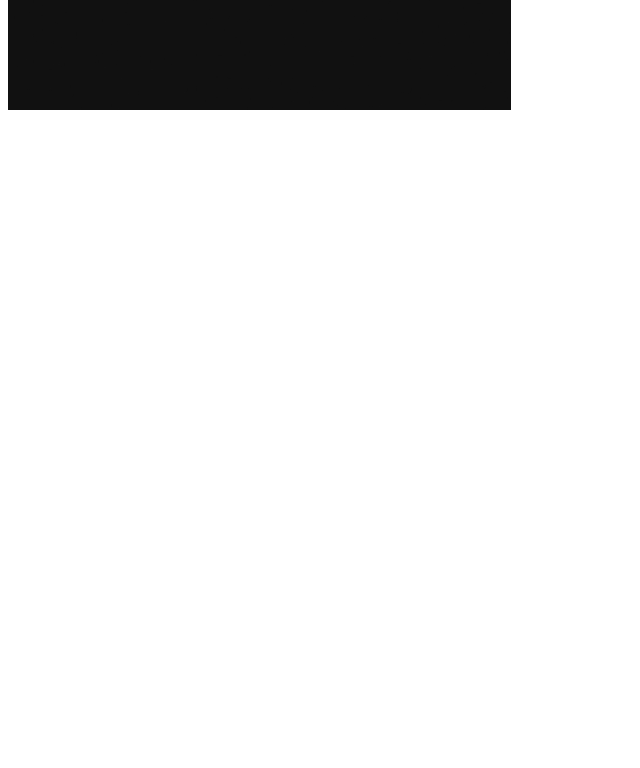
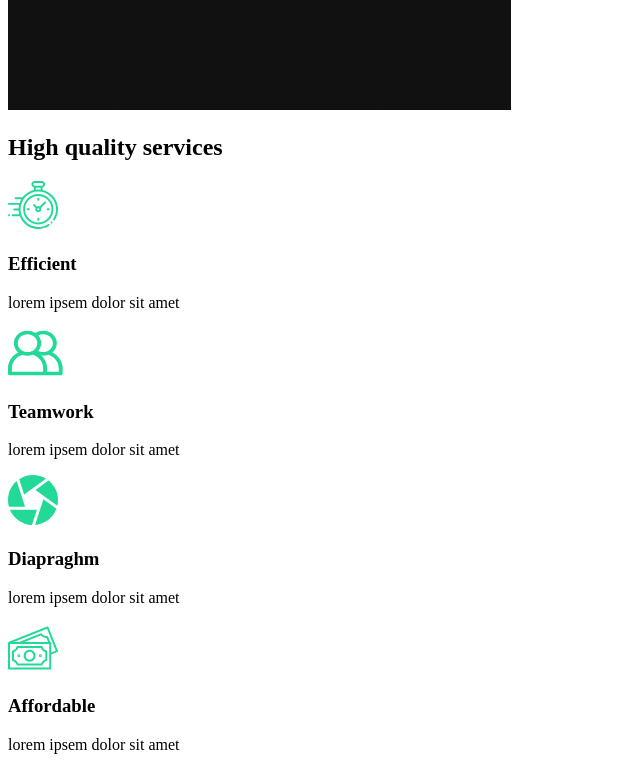
Before and after one commit to dhirthacker7/react-website-capture, a React (Create React App) app: page / in a window 1280 px wide. Shown: the part 860-1628 px from the top of the page, without its empty margins (0-640 px from the left). Before the commit the page ends 982 px from the top, so only its background shows below. Built offline with nearby package versions, Linux system fonts and the light colour scheme.

Commit message:
3. Services Section

```diff
--- /dev/null
+++ b/src/components/ServicesSection.js
@@ -0,0 +1,50 @@
+import React from 'react';
+// Import Icons
+import clock from '../img/clock.svg';
+import diaphragm from '../img/diaphragm.svg';
+import money from '../img/money.svg';
+import teamwork from '../img/teamwork.svg';
+import home2 from '../img/home2.png';
+
+const ServicesSection = () => {
+  return (
+    <div className='services' >
+      <div className='description'>
+        <h2>High <span>quality</span> services</h2>
+        <div className='cards'>
+          <div className='card'>
+            <div className='icon'>
+              <img src={clock} alt='icon' />
+              <h3>Efficient</h3>
+            </div>
+            <p>lorem ipsem dolor sit amet</p>
+          </div>
+          <div className='card'>
+            <div className='icon'>
+              <img src={teamwork} alt='icon' />
+              <h3>Teamwork</h3>
+            </div>
+            <p>lorem ipsem dolor sit amet</p>
+          </div>          <div className='card'>
+            <div className='icon'>
+              <img src={diaphragm} alt='icon' />
+              <h3>Diapraghm</h3>
+            </div>
+            <p>lorem ipsem dolor sit amet</p>
+          </div>          <div className='card'>
+            <div className='icon'>
+              <img src={money} alt='icon' />
+              <h3>Affordable</h3>
+            </div>
+            <p>lorem ipsem dolor sit amet</p>
+          </div>
+        </div>
+      </div>
+      <div className='image'>
+        <img src={home2} alt='camera' />
+      </div>
+    </div>
+  )
+}
+
+export default ServicesSection;
--- a/src/pages/AboutUs.js
+++ b/src/pages/AboutUs.js
@@ -1,10 +1,14 @@
 import React from 'react';
 // Page components
 import AboutSection from '../components/AboutSection';
+import ServicesSection from '../components/ServicesSection';
 
 const AboutUs = () => {
   return (
-    <AboutSection />
+    <div>
+      <AboutSection />
+      <ServicesSection />
+    </div>
   )
 };
 
```
Also changed, not shown: 1 other file (tests, documents, lock files or other folders).
